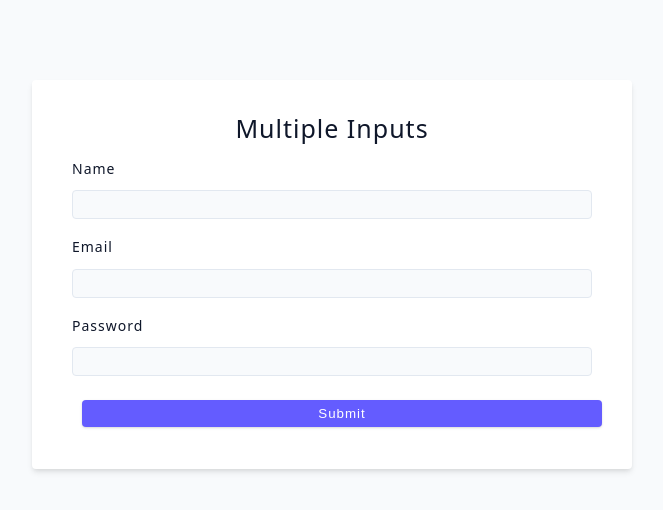
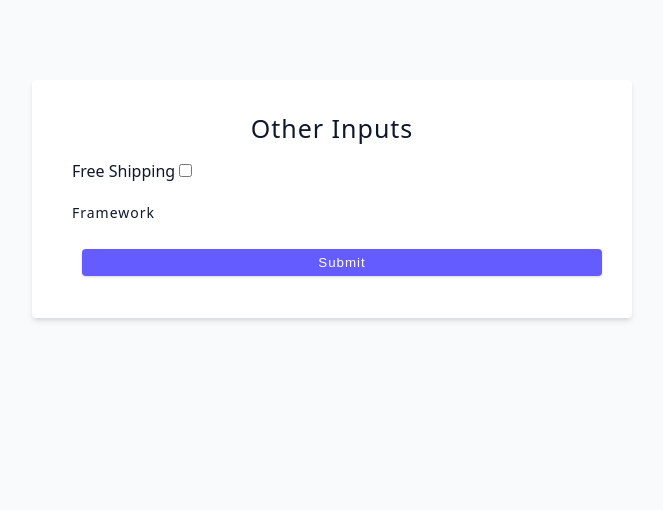
Before and after one commit to ivansemashko/ReactJSCA, a React (Vite) app in the folder 3-advanced-react/: page / in a window 1280 px wide. Shown: the top 510 px of the page, without its empty margins (308-971 px from the left). Built offline with nearby package versions, Linux system fonts and the light colour scheme.

Commit message:
Update: Checkbox

```diff
--- a/3-advanced-react/src/App.jsx
+++ b/3-advanced-react/src/App.jsx
@@ -1,4 +1,4 @@
-import Started from './tutorial/06-forms/starter/03-multiple-inputs'
+import Started from './tutorial/06-forms/starter/04-other-inputs'
 function App() {
   return (
     <div className="container">
--- a/3-advanced-react/src/tutorial/06-forms/starter/04-other-inputs.jsx
+++ b/3-advanced-react/src/tutorial/06-forms/starter/04-other-inputs.jsx
@@ -1,24 +1,36 @@
-import { useState } from 'react';
-const frameworks = ['react', 'angular', 'vue', 'svelte'];
+import { useState } from 'react'
+const frameworks = ['react', 'angular', 'vue', 'svelte']
 const OtherInputs = () => {
+  const [shipping, setShipping] = useState(false)
+  const handleShipping = (e) => {
+    console.log(e.target.checked)
+    setShipping(e.target.checked)
+  }
   return (
     <div>
-      <form className='form'>
+      <form className="form">
         <h4>Other Inputs</h4>
         {/* name */}
-        <div className='form-row' style={{ textAlign: 'left' }}>
-          <label htmlFor='shipping'> Free Shipping </label>
+        <div className="form-row" style={{ textAlign: 'left' }}>
+          <label htmlFor="shipping"> Free Shipping </label>
+          <input
+            type="checkbox"
+            name="shipping"
+            id="shipping"
+            checked={shipping}
+            onChange={handleShipping}
+          />
         </div>
-        <div className='form-row' style={{ textAlign: 'left' }}>
-          <label htmlFor='framework' className='form-label'>
+        <div className="form-row" style={{ textAlign: 'left' }}>
+          <label htmlFor="framework" className="form-label">
             Framework
           </label>
         </div>
-        <button type='submit' className='btn btn-block'>
+        <button type="submit" className="btn btn-block">
           submit
         </button>
       </form>
     </div>
-  );
-};
-export default OtherInputs;
+  )
+}
+export default OtherInputs
```
